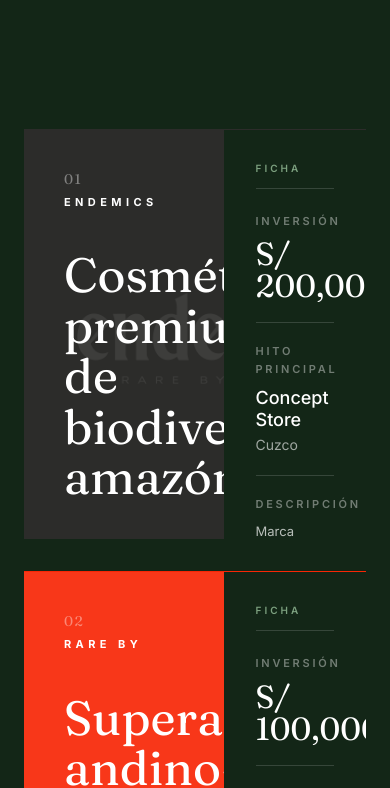
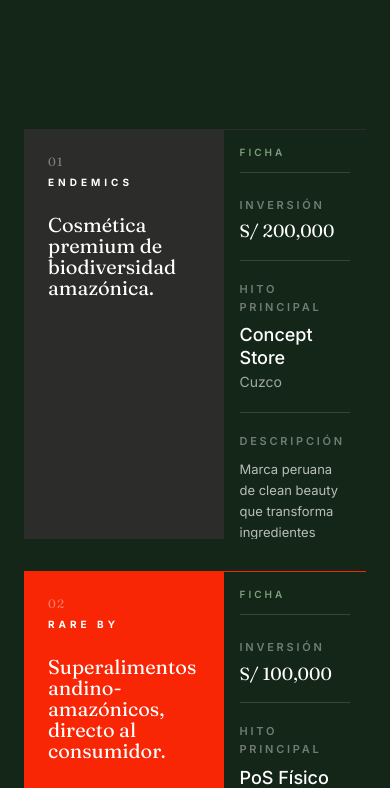
Before and after one commit to eajalcrina/fondo-de-impacto, a Next.js app: page / in a window 390 px wide. Shown: the part 4304-5092 px from the top of the page. Built offline with nearby package versions, Linux system fonts and the light colour scheme.

Commit message:
fix: project cards — remove logo watermark, scale tagline and padding for mobile

```diff
--- a/components/sections/InvestmentCall.tsx
+++ b/components/sections/InvestmentCall.tsx
@@ -148,34 +148,19 @@
         <div className="grid grid-cols-12 h-full">
           {/* Left panel — project color (7 cols) */}
           <div
-            className="col-span-7 relative overflow-hidden p-10 lg:p-14 flex flex-col justify-between"
+            className="col-span-7 relative overflow-hidden p-6 md:p-10 lg:p-14 flex flex-col justify-between"
             style={{ backgroundColor: project.color }}
           >
-            {/* Logo overlay */}
-            <div
-              className="absolute inset-0 flex items-start justify-start pointer-events-none transition-opacity duration-300 ease-soft"
-              style={{ opacity: 0.08 }}
-            >
-              {/* eslint-disable-next-line @next/next/no-img-element */}
-              <img
-                src={project.logo}
-                alt=""
-                aria-hidden
-                className="w-[140%] max-w-none object-contain scale-150 origin-top-left"
-                style={{ filter: "brightness(0) invert(1)", mixBlendMode: "soft-light" }}
-              />
-            </div>
-
             {/* Content */}
             <div className="relative z-10">
-              <div className="font-display text-[14px] tracking-widest text-white/40 mb-1">
+              <div className="font-display text-[12px] tracking-widest text-white/40 mb-1">
                 {String(index + 1).padStart(2, "0")}
               </div>
-              <div className="font-sans text-[11px] font-bold tracking-[0.4em] uppercase text-white mb-10">
+              <div className="font-sans text-[10px] font-bold tracking-[0.4em] uppercase text-white mb-6">
                 {project.name}
               </div>
 
-              <h3 className="font-display text-[3rem] lg:text-[3.5rem] font-[400] text-white leading-[1.05]">
+              <h3 className="font-display text-[clamp(1.25rem,3.5vw,3rem)] font-[400] text-white leading-[1.05]">
                 {project.tagline}
               </h3>
             </div>
@@ -188,7 +173,7 @@
           </div>
 
           {/* Right panel — fi-dark ficha (5 cols) */}
-          <div className="col-span-5 bg-fi-dark p-8 lg:p-10 flex flex-col">
+          <div className="col-span-5 bg-fi-dark p-4 md:p-8 lg:p-10 flex flex-col">
             <div className="font-sans text-[10px] font-semibold tracking-[0.3em] uppercase text-fi-sage mb-3">
               Ficha
             </div>
@@ -198,7 +183,7 @@
               {/* Inversión */}
               <div className="pb-5">
                 <div className="eyebrow text-white/40 mb-2">Inversión</div>
-                <div className="font-display text-[2rem] font-[400] text-white leading-none" style={{ fontFeatureSettings: '"tnum"' }}>
+                <div className="font-display text-[clamp(1.1rem,2.5vw,2rem)] font-[400] text-white leading-none" style={{ fontFeatureSettings: '"tnum"' }}>
                   {project.investment}
                 </div>
               </div>
```
